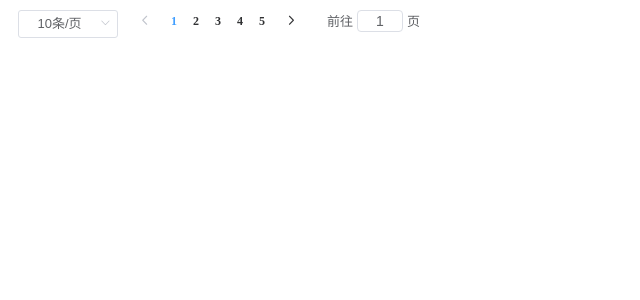
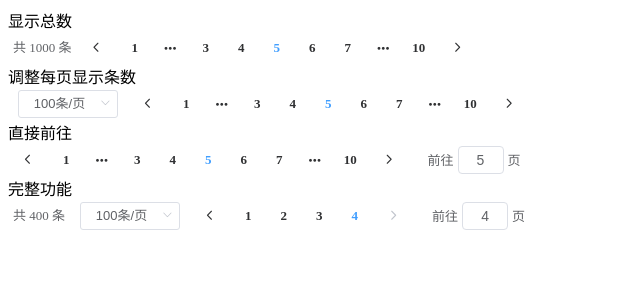
Before and after one commit to kingyeahwei/element_learning, a Vue app: page / in a window 1280 px wide. Shown: the top 300 px of the page, without its empty margins (0-640 px from the left). Built offline with nearby package versions, Linux system fonts and the light colour scheme.

Commit message:
pagination 附加功能

```diff
--- a/src/App.vue
+++ b/src/App.vue
@@ -1,10 +1,51 @@
 <template>
   <div id="app">
-    <el-pagination
-      small
-      layout="sizes, prev, pager, next, jumper"
-      :total="50"
-    ></el-pagination>
+    <div>
+      <span>显示总数</span>
+      <el-pagination
+        @size-change="handleSizeChange"
+        @current-change="handleCurrentChange"
+        :current-page.sync="currentPage1"
+        :page-size="100"
+        layout="total, prev, pager, next"
+        :total="1000"
+      ></el-pagination>
+    </div>
+    <div>
+      <span>调整每页显示条数</span>
+      <el-pagination
+        @size-change="handleSizeChange"
+        @current-change="handleCurrentChange"
+        :current-page.sync="currentPage2"
+        :page-sizes="[100, 200, 300, 400]"
+        :page-size="100"
+        layout="sizes, prev, pager, next"
+        :total="1000"
+      ></el-pagination>
+    </div>
+    <div>
+      <span>直接前往</span>
+      <el-pagination
+        @size-change="handleSizeChange"
+        @current-change="handleCurrentChange"
+        :current-page.sync="currentPage3"
+        :page-size="100"
+        layout="prev, pager, next, jumper"
+        :total="1000"
+      ></el-pagination>
+    </div>
+    <div>
+      <span>完整功能</span>
+      <el-pagination
+        @size-change="handleSizeChange"
+        @current-change="handleCurrentChange"
+        :current-page.sync="currentPage4"
+        :page-sizes="[100, 200, 300, 400]"
+        :page-size="100"
+        layout="total, sizes, prev, pager, next, jumper"
+        :total="400"
+      ></el-pagination>
+    </div>
   </div>
 </template>
 
@@ -13,9 +54,19 @@
     name: "app",
     data() {
       return {
+        currentPage1: 5,
+        currentPage2: 5,
+        currentPage3: 5,
+        currentPage4: 4,
       }
     },
     methods: {
+      handleSizeChange(value) {
+        console.log(`每页${value}条`);
+      },
+      handleCurrentChange(value) {
+        console.log(`当前页: ${value}`);
+      }
     }
   }
 </script>
```
